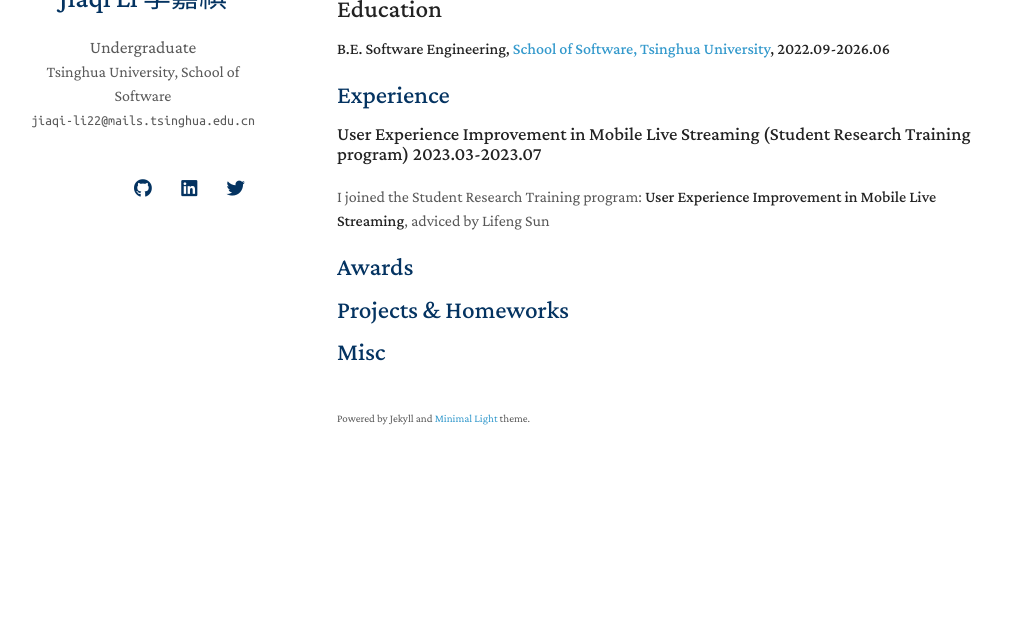
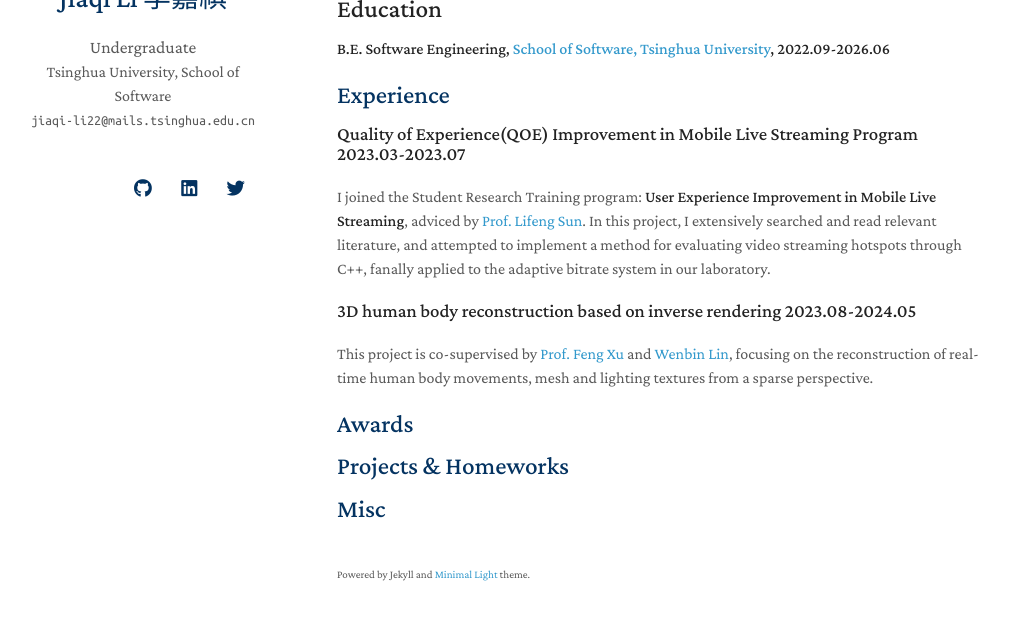
Before and after one commit to Songard/Songard.github.io, a Jekyll site: the page built from index.md, in a window 1280 px wide, cut to the strip 206-826 px from the top of the page. Shown: the whole strip, without its empty margins (133-1142 px from the left). Built offline with Jekyll 4.4.1, drawn with Linux system fonts in a browser that asks for light colours; nearby versions of some CDN libraries; a style sheet for code colours, icons or effects is not loaded; our own code applies the rules of GitHub Pages for plain Markdown files.

Commit message:
Update index.md

```diff
--- a/index.md
+++ b/index.md
@@ -15,8 +15,12 @@
 ## Experience
 
 <!-- - **[Feb. 2020]** Our paper about incremental learning is accepted to CVPR 2020. -->
-### **User Experience Improvement in Mobile Live Streaming (Student Research Training program) 2023.03-2023.07**
-I joined the Student Research Training program: **User Experience Improvement in Mobile Live Streaming**, adviced by Lifeng Sun
+### **Quality of Experience(QOE) Improvement in Mobile Live Streaming Program 2023.03-2023.07**
+I joined the Student Research Training program: **User Experience Improvement in Mobile Live Streaming**, adviced by [Prof. Lifeng Sun](https://www.cs.tsinghua.edu.cn/csen/info/1180/4034.htm). In this project, I extensively searched and read relevant literature, and attempted to implement a method for evaluating video streaming hotspots through C++, fanally applied to the adaptive bitrate system in our laboratory.
+
+### **3D human body reconstruction based on inverse rendering 2023.08-2024.05**
+This project is co-supervised by [Prof. Feng Xu](http://xufeng.site/) and [Wenbin Lin]([http://xufeng.site/](https://wenbin-lin.github.io/)), focusing on the reconstruction of real-time human body movements, mesh and lighting textures from a sparse perspective.
+
 
 ## Awards
 
```
